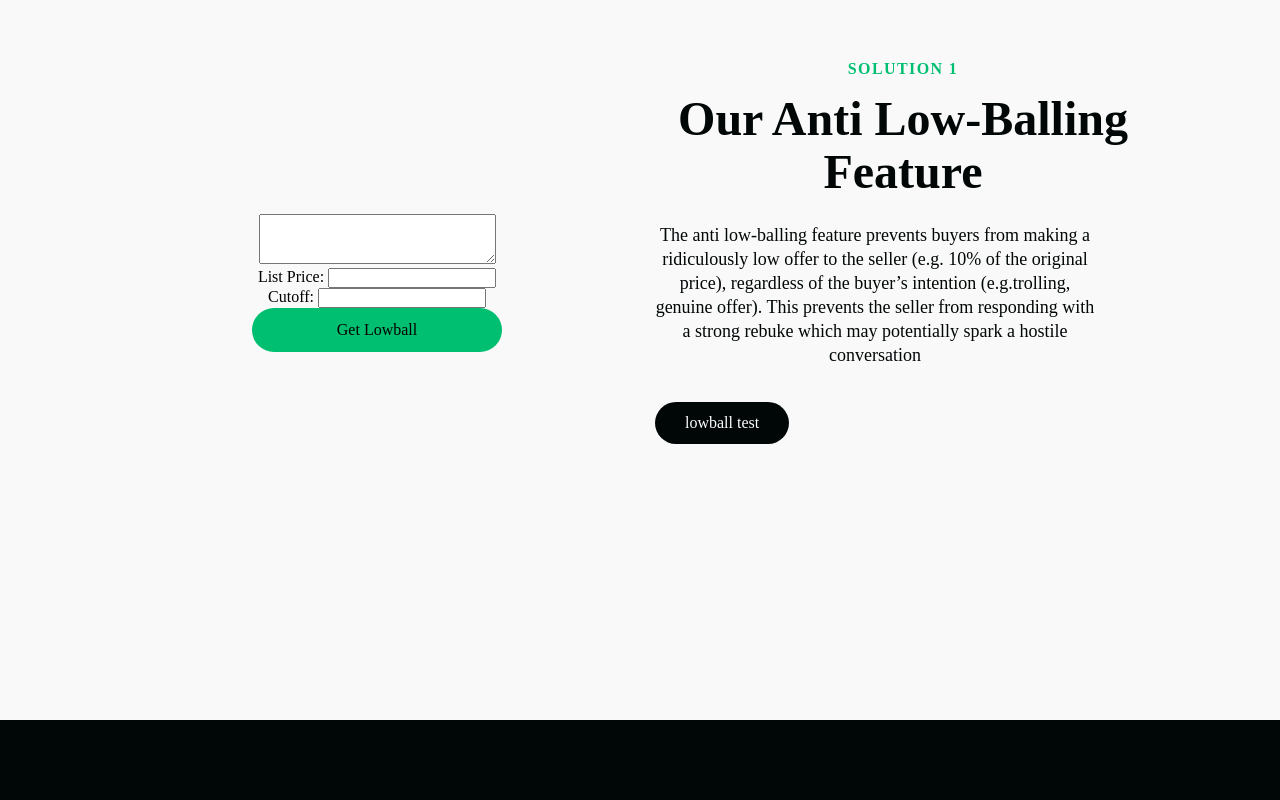
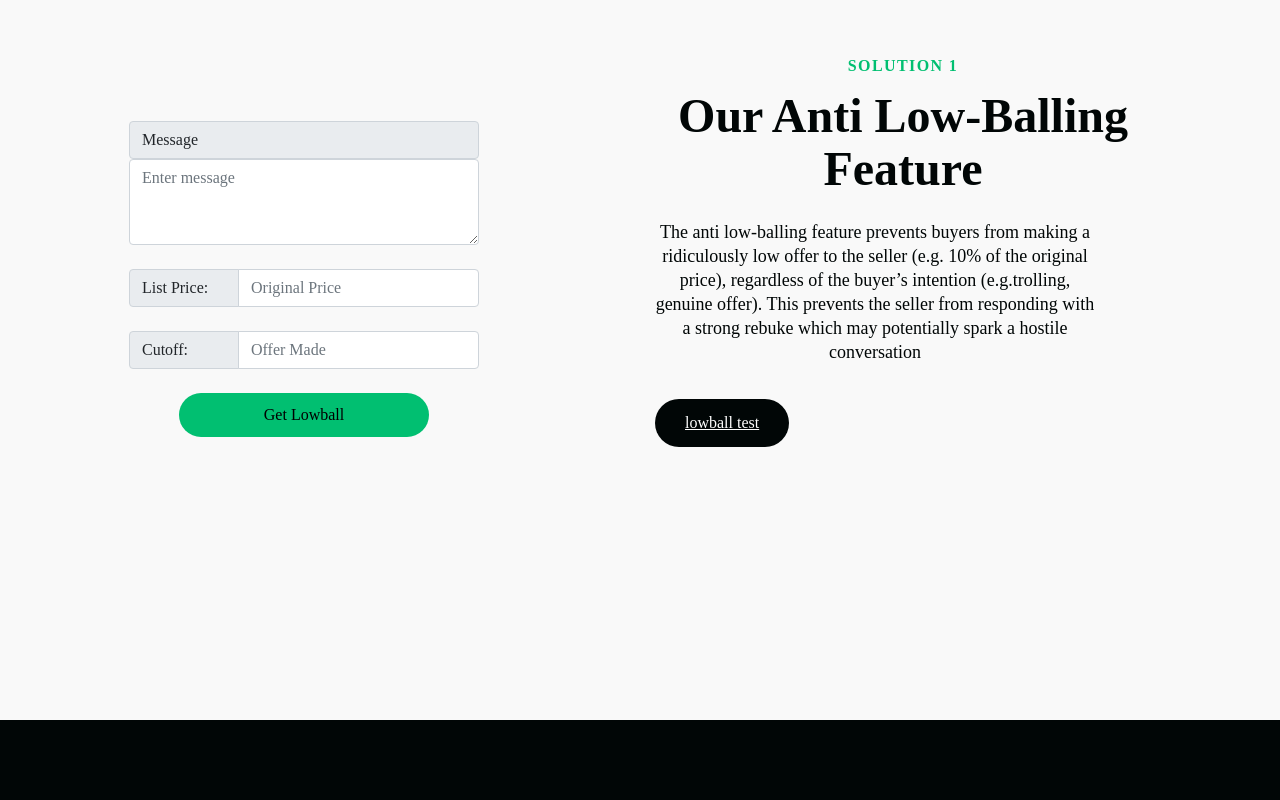
Before and after one commit to tangboxuan/aws_buildon_2021, a React (Create React App) app: page / in a window 1280 px wide. Shown: the part 1800-2600 px from the top of the page. Built offline with nearby package versions, Linux system fonts and the light colour scheme; a web font is replaced by a local one; what @aws-amplify/predictions, aws-amplify would draw is missing.

Commit message:
Lowball form

```diff
--- a/package.json
+++ b/package.json
@@ -8,6 +8,7 @@
     "@testing-library/react": "^11.1.0",
     "@testing-library/user-event": "^12.1.10",
     "aws-amplify": "^4.1.2",
+    "bootstrap": "^5.0.2",
     "react": "^17.0.2",
     "react-dom": "^17.0.2",
     "react-icons": "^4.2.0",
--- a/src/App.css
+++ b/src/App.css
@@ -44,3 +44,7 @@
     transform: rotate(360deg);
   }
 }
+
+.Lowball {
+  width: 350px;
+}
--- a/src/Components/Query/LowBall.js
+++ b/src/Components/Query/LowBall.js
@@ -38,32 +38,48 @@ class LowBall extends React.Component {
 
     render() {
         return (
-            <div className = 'LowBall'>
+            <div className = 'Lowball'>
               <form onSubmit={this.getLowball}>
+
+                <label className="input-group-text">Message</label>
                 <textarea
+                  class="form-control"
                   name="lowballInput"
+                  placeholder="Enter message"
                   required
                   onChange={this.onChange}
                   rows={3}
                   cols={30}
                 />
+
                 <br/>
-                <label>List Price: </label>
+                <div className="input-group">
+                  <label style={{width:"110px"}} class="input-group-text">List Price: </label>
                   <input
+                      className="form-control"
+                      placeholder="Original Price"
                       type="number"
                       name="lowballPrice"
                       required
                       onChange={this.onChange}
                   />
+                </div>
+
                 <br/>
-                <label>Cutoff: </label>
+
+                <div className="input-group">
+                  <label style={{width:"110px"}} class="input-group-text">Cutoff: </label>
                   <input
                       type="number"
                       step=".01"
+                      className="form-control"
+                      placeholder="Offer Made"
                       name="lowballCutoff"
                       required
                       onChange={this.onChange}
                   />
+                </div>
+
                 <br/>
                 <button style={{height:"44px",
             width:"250px", background: "#01BF71", padding: "2px 5px",
--- a/src/index.js
+++ b/src/index.js
@@ -8,6 +8,9 @@ import { Amplify } from 'aws-amplify'
 import { AmazonAIPredictionsProvider } from '@aws-amplify/predictions';
 import config from './aws-exports'
 import { BrowserRouter as Router, Switch, Route } from 'react-router-dom';
+
+import 'bootstrap/dist/css/bootstrap.min.css'
+
 Amplify.configure(config)
 Amplify.addPluggable(new AmazonAIPredictionsProvider());
 
```
Also changed, not shown: 2 other files (tests, documents, lock files or other folders). Lines whose indentation alone changed are shown as unchanged.
